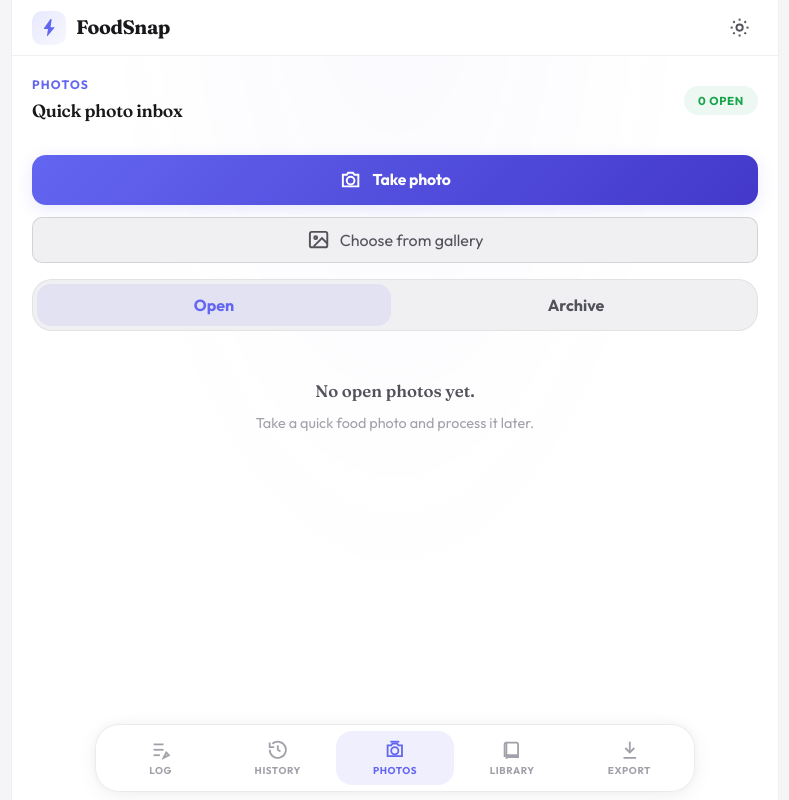
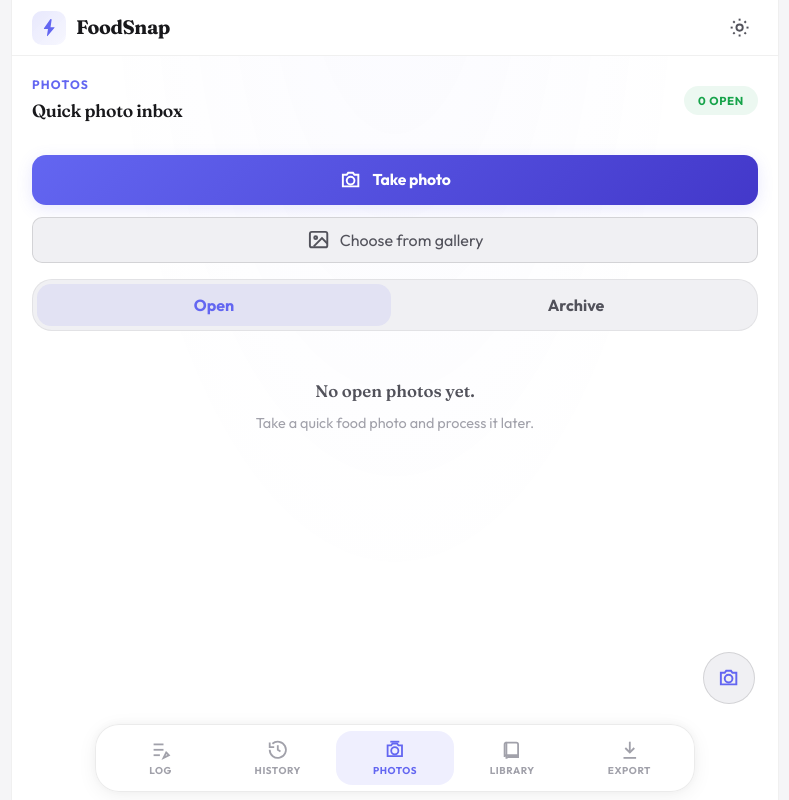
Before and after one commit to blaxcky/FoodSnap, a React (Vite) app: page / in a window 1280 px wide. Both pictures are taken after a click on the button "PHOTOS". Shown: the whole page, without its empty margins (245-1034 px from the left). Built offline with nearby package versions, Linux system fonts and the light colour scheme.

Commit message:
Add photo fab in photos tab

```diff
--- a/src/App.tsx
+++ b/src/App.tsx
@@ -980,6 +980,21 @@ export default function App() {
         </div>
       ) : null}
 
+      {activeTab === 'photos' && !selectedPhoto ? (
+        <div className="fab-anchor">
+          <div className="fab-inner">
+            <button
+              className="floating-photo-button"
+              type="button"
+              onClick={handleOpenCamera}
+              aria-label="Take a food photo"
+            >
+              <CameraIcon className="ui-icon" />
+            </button>
+          </div>
+        </div>
+      ) : null}
+
       {isComposerOpen ? (
         <CreateEntryModal
           foods={foods}
```
